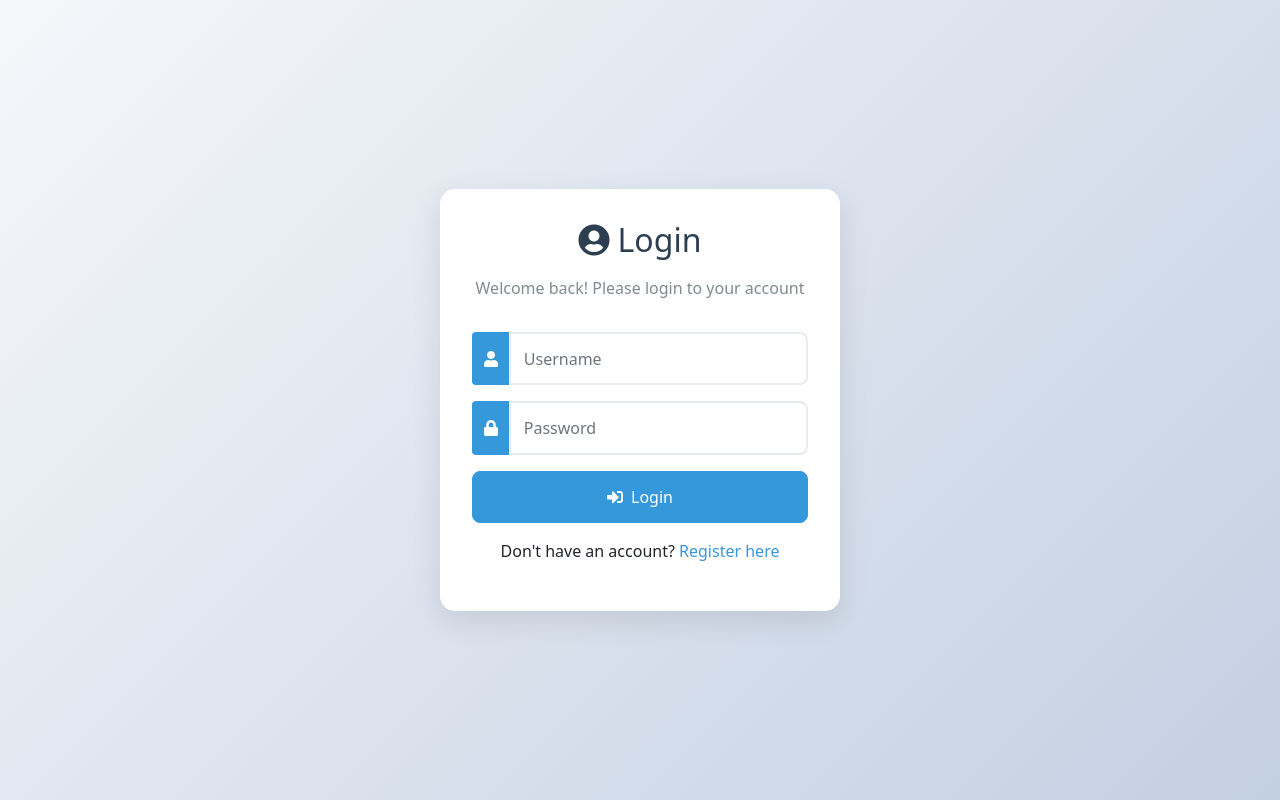
After one commit to SushantAthavale/bus_pass, a Flask app: page /login in a window 1280 px wide. The commit adds this page. Run offline with Flask 2, Linux system fonts and the light colour scheme.

Commit message:
login page

```diff
--- a/Pass.py
+++ b/Pass.py
@@ -9,6 +9,7 @@ import base64
 import secrets
 from flask import Flask, render_template, request, redirect, url_for, send_from_directory, flash, session, jsonify
 from werkzeug.security import generate_password_hash
+from functools import wraps
 
 app = Flask(__name__, static_folder='static')
 app.secret_key = 'your-secret-key-here'  # Required for flash messages
@@ -51,6 +52,17 @@ def init_db():
     conn = get_db_connection()
     cursor = conn.cursor()
 
+    # Create users table
+    cursor.execute('''
+        CREATE TABLE IF NOT EXISTS users (
+            id INTEGER PRIMARY KEY AUTOINCREMENT,
+            username TEXT UNIQUE NOT NULL,
+            password TEXT NOT NULL,
+            email TEXT UNIQUE NOT NULL,
+            created_at TIMESTAMP DEFAULT CURRENT_TIMESTAMP
+        )
+    ''')
+
     # Create bus_passes table
     cursor.execute('''
         CREATE TABLE IF NOT EXISTS bus_passes (
@@ -62,9 +74,11 @@ def init_db():
             valid_until DATE NOT NULL,
             mobile_no TEXT NOT NULL,
             district TEXT NOT NULL,
-            photo_data TEXT,  -- Store base64 image data
+            photo_data TEXT,
             qr_code TEXT,
-            created_at TIMESTAMP DEFAULT CURRENT_TIMESTAMP
+            created_at TIMESTAMP DEFAULT CURRENT_TIMESTAMP,
+            user_id INTEGER,
+            FOREIGN KEY (user_id) REFERENCES users (id)
         )
     ''')
 
@@ -174,7 +188,84 @@ def verify_otp(email, mobile, otp):
 def index():
     return render_template('index.html')
 
+@app.route('/login', methods=['GET', 'POST'])
+def login():
+    if request.method == 'POST':
+        username = request.form['username']
+        password = request.form['password']
+
+        conn = get_db_connection()
+        cursor = conn.cursor()
+
+        try:
+            cursor.execute('SELECT * FROM users WHERE username = ?', (username,))
+            user = cursor.fetchone()
+
+            if user and user['password'] == password:  # In production, use proper password hashing
+                session['user_id'] = user['id']
+                session['username'] = user['username']
+                flash('Login successful!', 'success')
+                return redirect(url_for('index'))
+            else:
+                flash('Invalid username or password', 'error')
+        except Exception as e:
+            flash('An error occurred during login', 'error')
+        finally:
+            conn.close()
+
+    return render_template('login.html')
+
+@app.route('/register_user', methods=['GET', 'POST'])
+def register_user():
+    if request.method == 'POST':
+        username = request.form['username']
+        password = request.form['password']
+        email = request.form['email']
+
+        conn = get_db_connection()
+        cursor = conn.cursor()
+
+        try:
+            # Check if username or email already exists
+            cursor.execute('SELECT * FROM users WHERE username = ? OR email = ?', (username, email))
+            if cursor.fetchone():
+                flash('Username or email already exists', 'error')
+                return redirect(url_for('register_user'))
+
+            # Insert new user
+            cursor.execute('''
+                INSERT INTO users (username, password, email)
+                VALUES (?, ?, ?)
+            ''', (username, password, email))
+
+            conn.commit()
+            flash('Registration successful! Please login.', 'success')
+            return redirect(url_for('login'))
+        except Exception as e:
+            flash('An error occurred during registration', 'error')
+        finally:
+            conn.close()
+
+    return render_template('register_user.html')
+
+@app.route('/logout')
+def logout():
+    session.clear()
+    flash('You have been logged out', 'info')
+    return redirect(url_for('index'))
+
+# Add login required decorator
+def login_required(f):
+    @wraps(f)
+    def decorated_function(*args, **kwargs):
+        if 'user_id' not in session:
+            flash('Please login to access this page', 'error')
+            return redirect(url_for('login'))
+        return f(*args, **kwargs)
+    return decorated_function
+
 @app.route('/register', methods=['GET', 'POST'])
+@login_required
 def register():
     if request.method == 'POST':
         conn = None
@@ -690,11 +781,13 @@ def debug_db():
         return f"Error: {str(e)}", 500
 
 @app.route('/view_pass', methods=['GET'])
+@login_required
 def view_pass():
     """Render the view pass search page."""
     return render_template('view_pass.html')
 
 @app.route('/renew', methods=['GET'])
+@login_required
 def renew():
     """Render the renew pass search page."""
     return render_template('renew.html')
--- /dev/null
+++ b/templates/login.html
@@ -0,0 +1,157 @@
+<!DOCTYPE html>
+<html lang="en">
+<head>
+    <meta charset="UTF-8">
+    <meta name="viewport" content="width=device-width, initial-scale=1.0">
+    <title>Login - Bus Pass System</title>
+    <link href="https://cdn.jsdelivr.net/npm/bootstrap@5.1.3/dist/css/bootstrap.min.css" rel="stylesheet">
+    <link rel="stylesheet" href="https://cdnjs.cloudflare.com/ajax/libs/font-awesome/5.15.4/css/all.min.css">
+    <style>
+        :root {
+            --primary-color: #3498db;
+            --secondary-color: #2c3e50;
+            --accent-color: #e74c3c;
+        }
+
+        body {
+            background: linear-gradient(135deg, #f5f7fa 0%, #c3cfe2 100%);
+            min-height: 100vh;
+            display: flex;
+            align-items: center;
+            justify-content: center;
+            padding: 2rem;
+        }
+
+        .login-container {
+            max-width: 400px;
+            width: 100%;
+            background: white;
+            padding: 2rem;
+            border-radius: 15px;
+            box-shadow: 0 10px 30px rgba(0,0,0,0.1);
+            animation: fadeIn 0.5s ease-out;
+        }
+
+        @keyframes fadeIn {
+            from { opacity: 0; transform: translateY(20px); }
+            to { opacity: 1; transform: translateY(0); }
+        }
+
+        .login-header {
+            text-align: center;
+            margin-bottom: 2rem;
+        }
+
+        .login-header h2 {
+            color: var(--secondary-color);
+            margin-bottom: 1rem;
+        }
+
+        .login-header p {
+            color: #7f8c8d;
+        }
+
+        .form-control {
+            border: 2px solid #e9ecef;
+            padding: 0.8rem;
+            border-radius: 8px;
+            transition: all 0.3s ease;
+        }
+
+        .form-control:focus {
+            border-color: var(--primary-color);
+            box-shadow: 0 0 0 0.2rem rgba(52, 152, 219, 0.25);
+        }
+
+        .btn-primary {
+            background-color: var(--primary-color);
+            border-color: var(--primary-color);
+            padding: 0.8rem;
+            border-radius: 8px;
+            transition: all 0.3s ease;
+            width: 100%;
+        }
+
+        .btn-primary:hover {
+            background-color: #2980b9;
+            border-color: #2980b9;
+            transform: translateY(-2px);
+        }
+
+        .alert {
+            border-radius: 8px;
+            margin-bottom: 1rem;
+        }
+
+        .register-link {
+            text-align: center;
+            margin-top: 1rem;
+        }
+
+        .register-link a {
+            color: var(--primary-color);
+            text-decoration: none;
+            transition: color 0.3s ease;
+        }
+
+        .register-link a:hover {
+            color: #2980b9;
+        }
+
+        .input-group-text {
+            background-color: var(--primary-color);
+            color: white;
+            border: none;
+        }
+    </style>
+</head>
+<body>
+    <div class="login-container">
+        <div class="login-header">
+            <h2><i class="fas fa-user-circle me-2"></i>Login</h2>
+            <p>Welcome back! Please login to your account</p>
+        </div>
+
+        {% with messages = get_flashed_messages(with_categories=true) %}
+            {% if messages %}
+                {% for category, message in messages %}
+                    <div class="alert alert-{{ category }}">
+                        <i class="fas fa-{{ 'check-circle' if category == 'success' else 'exclamation-circle' }} me-2"></i>
+                        {{ message }}
+                    </div>
+                {% endfor %}
+            {% endif %}
+        {% endwith %}
+
+        <form action="{{ url_for('login') }}" method="post">
+            <div class="mb-3">
+                <div class="input-group">
+                    <span class="input-group-text">
+                        <i class="fas fa-user"></i>
+                    </span>
+                    <input type="text" class="form-control" name="username" placeholder="Username" required>
+                </div>
+            </div>
+
+            <div class="mb-3">
+                <div class="input-group">
+                    <span class="input-group-text">
+                        <i class="fas fa-lock"></i>
+                    </span>
+                    <input type="password" class="form-control" name="password" placeholder="Password" required>
+                </div>
+            </div>
+
+            <button type="submit" class="btn btn-primary">
+                <i class="fas fa-sign-in-alt me-2"></i>Login
+            </button>
+        </form>
+
+        <div class="register-link">
+            <p>Don't have an account? <a href="{{ url_for('register_user') }}">Register here</a></p>
+        </div>
+    </div>
+
+    <script src="https://cdn.jsdelivr.net/npm/bootstrap@5.1.3/dist/js/bootstrap.bundle.min.js"></script>
+</body>
+</html>
```
Also changed, not shown: templates/index.html (+12 -0 lines), templates/register_user.html (added, +176 -0 lines), bus_pass.db, static/qr_codes/qr_code_BP-724747.png (added).
